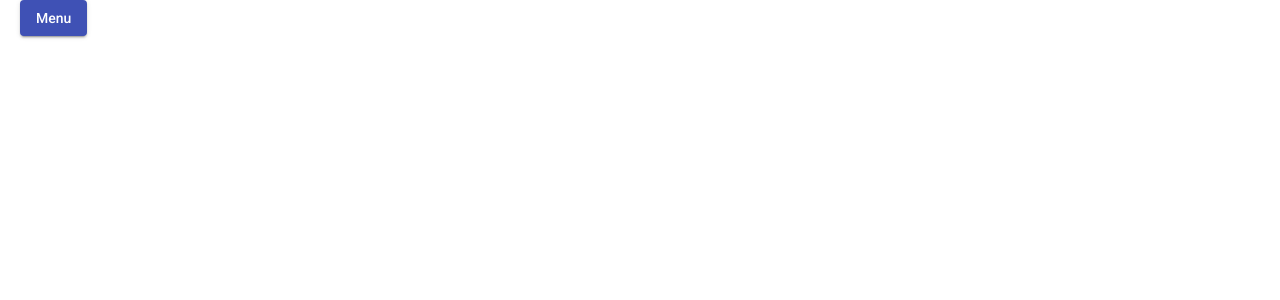
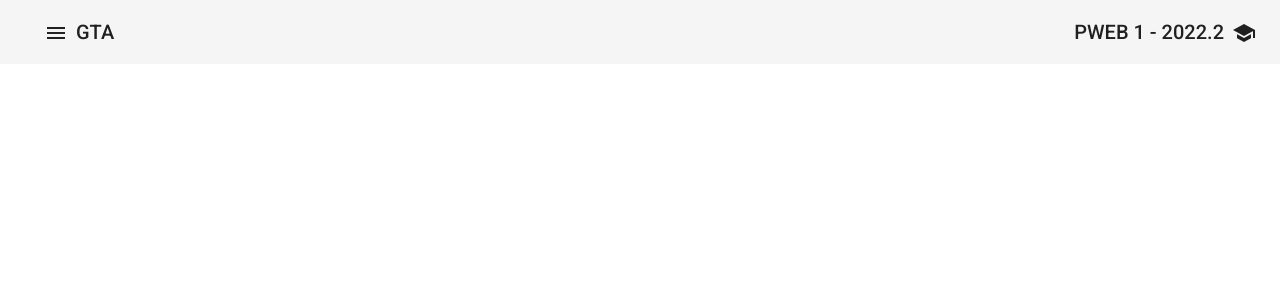
Before and after one commit to valquerrafael/gta, an Angular app: page / in a window 1280 px wide. Shown: the top 300 px of the page. Built offline with nearby package versions, Linux system fonts and the light colour scheme.

Commit message:
Ajustes na tela inicial, inclusão de toolbar

```diff
--- a/src/app/shared/layout/layout.module.ts
+++ b/src/app/shared/layout/layout.module.ts
@@ -4,6 +4,7 @@ import { MenuComponent } from './menu/menu.component';
 import { MatMenuModule } from '@angular/material/menu';
 import { MatIconModule } from '@angular/material/icon';
 import { MatButtonModule } from '@angular/material/button';
+import { MatToolbarModule } from '@angular/material/toolbar';
 import { BrowserAnimationsModule } from '@angular/platform-browser/animations';
 import { RouterModule } from '@angular/router';
 
@@ -16,6 +17,7 @@ import { RouterModule } from '@angular/router';
   imports: [
     CommonModule,
     MatMenuModule,
+    MatToolbarModule,
     BrowserAnimationsModule,
     RouterModule,
     MatIconModule,
--- a/src/app/shared/layout/menu/menu.component.html
+++ b/src/app/shared/layout/menu/menu.component.html
@@ -1,4 +1,4 @@
-<button
+<!-- <button
   class="menu-button"
   mat-raised-button
   color="primary"
@@ -10,4 +10,28 @@
 <mat-menu #menu="matMenu" class="menu">
   <button mat-menu-item [routerLink]="['/teacher-register']">Teacher Register</button>
   <button mat-menu-item [routerLink]="['/teacher-list']">Teachers List</button>
+</mat-menu> -->
+
+<mat-toolbar>
+  <button
+    mat-icon-button
+    class="menu-button"
+    aria-label="menu-button"
+    [matMenuTriggerFor]="menu"
+    >
+    <mat-icon>
+      menu
+    </mat-icon>
+  </button>
+  <span>GTA</span>
+  <span class="example-spacer"></span>
+  <span>PWEB 1 - 2022.2 </span>
+  <button mat-icon-button class="academic-icon" aria-label="academic-icon">
+    <mat-icon>school</mat-icon>
+  </button>
+</mat-toolbar>
+
+<mat-menu #menu="matMenu" class="menu">
+  <button mat-menu-item [routerLink]="['/teacher-register']">Teacher Register</button>
+  <button mat-menu-item [routerLink]="['/teacher-list']">Teachers List</button>
 </mat-menu>
--- a/src/app/shared/layout/menu/menu.component.scss
+++ b/src/app/shared/layout/menu/menu.component.scss
@@ -2,3 +2,7 @@
     font-family: 'Roboto', sans-serif;
     margin-left: 20px;
 }
+
+.example-spacer {
+    flex: 1 1 auto;
+}
```
Also changed, not shown: 1 other file (tests, documents, lock files or other folders).
